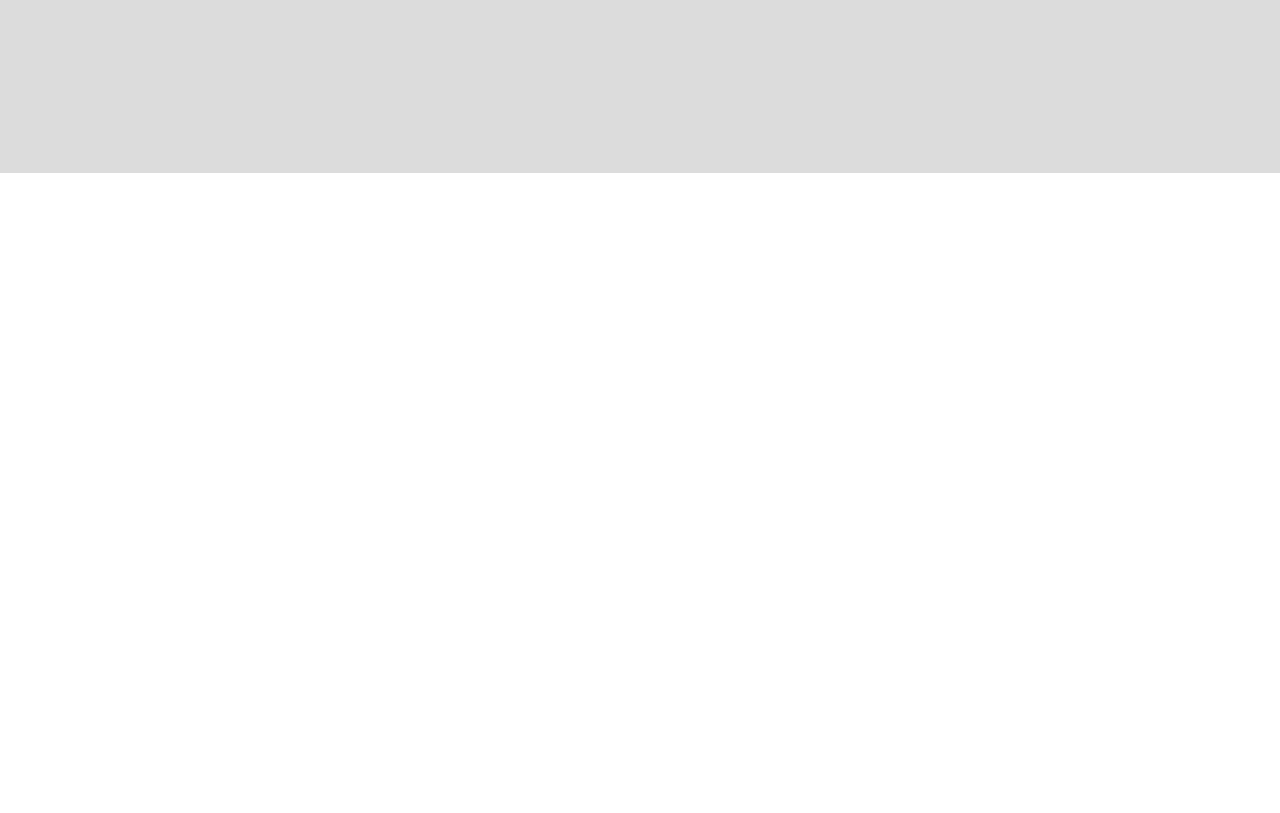
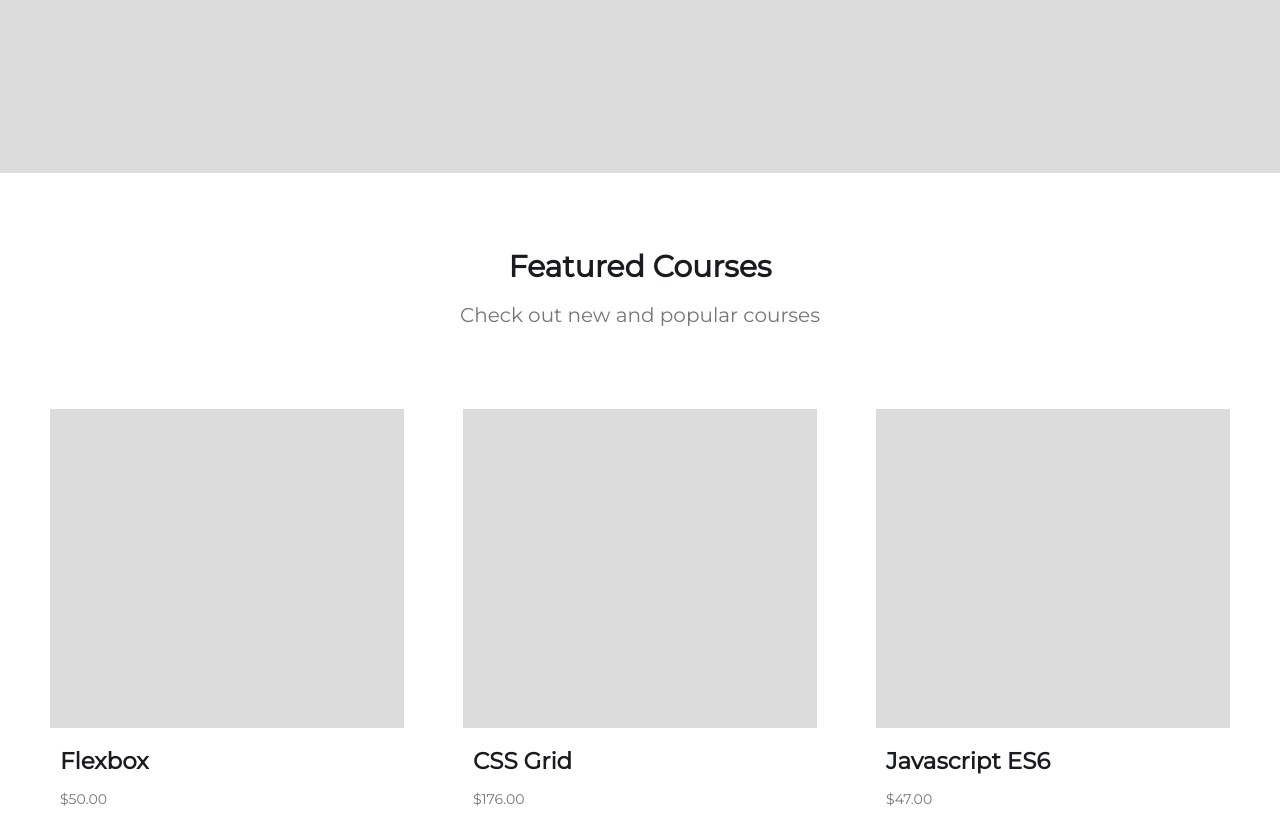
Before and after one commit to arbaouimehdi/flexbox-theme-steps, a plain HTML site: page index.html in a window 1280 px wide. Shown: the part 567-1380 px from the top of the page. Before the commit the page ends 800 px from the top, so only its background shows below. Drawn offline with Linux system fonts and the light colour scheme.

Commit message:
Add Featured Courses Style

```diff
--- a/css/layout.css
+++ b/css/layout.css
@@ -46,3 +46,31 @@
 .hero__cta {
   display: inline-block;
 }
+
+/* Products List */
+
+.collection {
+  margin: 0 50px;
+}
+
+.collection__products {
+  display: flex;
+  justify-content: space-between;
+}
+
+.collection__product {
+  flex-basis: 30%;
+}
+
+.product__image {
+  width: 100%;
+}
+
+.product__title {
+  margin: 10px 0;
+}
+
+.product__title,
+.product__price {
+  margin-left: 10px;
+}
--- a/css/reset.css
+++ b/css/reset.css
@@ -49,6 +49,10 @@
   text-align: center;
 }
 
+.section__heading {
+  margin-bottom: 80px;
+}
+
 .section__heading h2 {
   font-size: 30px;
 }
@@ -56,6 +60,10 @@
 .section__heading p {
   opacity: 0.6;
   font-size: 20px;
+}
+
+.section {
+  margin-bottom: 80px;
 }
 
 /* Products */
--- a/index.html
+++ b/index.html
@@ -54,6 +54,51 @@
           </div>
         </div>
       </section>
+
+      <!-- Features Courses -->
+      <section class="section collection">
+        <!-- Title -->
+        <div class="section__heading">
+          <h2>Featured Courses</h2>
+          <p>Check out new and popular courses</p>
+        </div>
+
+        <!-- Courses -->
+        <div class="collection__products">
+          <!-- Course 1 -->
+          <div class="collection__product">
+            <img
+              src="images/product.png"
+              alt=""
+              class="product__image"
+            />
+            <h4 class="product__title">Flexbox</h4>
+            <span class="product__price">$50.00</span>
+          </div>
+
+          <!-- Course 2 -->
+          <div class="collection__product">
+            <img
+              src="images/product.png"
+              alt=""
+              class="product__image"
+            />
+            <h4 class="product__title">CSS Grid</h4>
+            <span class="product__price">$176.00</span>
+          </div>
+
+          <!-- Course 3 -->
+          <div class="collection__product">
+            <img
+              src="images/product.png"
+              alt=""
+              class="product__image"
+            />
+            <h4 class="product__title">Javascript ES6</h4>
+            <span class="product__price">$47.00</span>
+          </div>
+        </div>
+      </section>
     </main>
   </body>
 </html>
```
